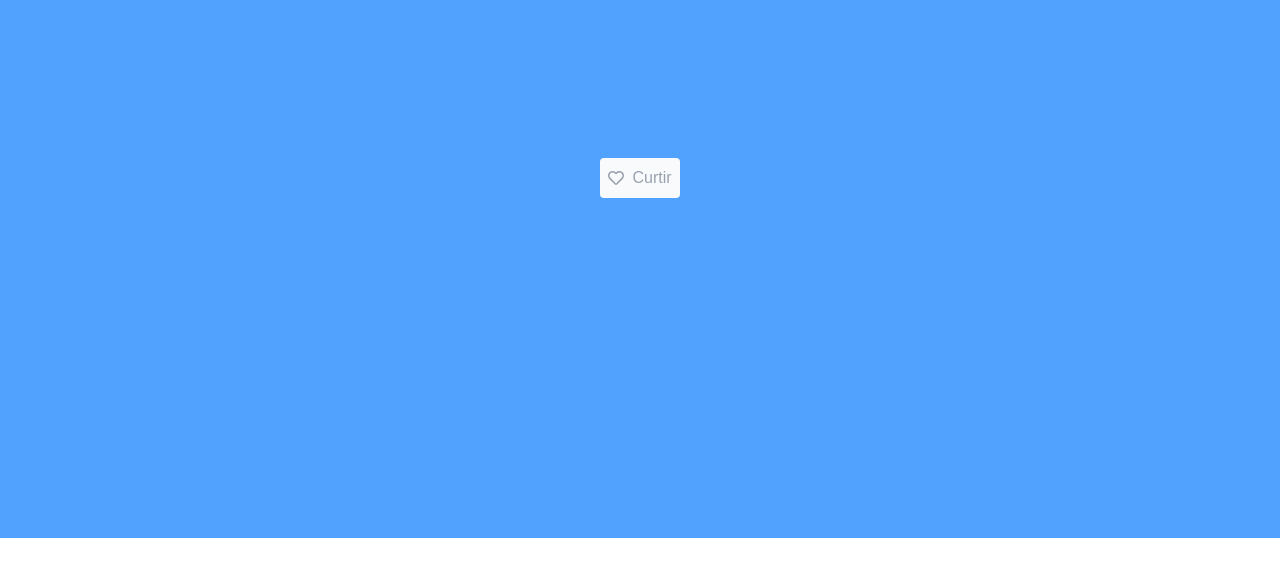
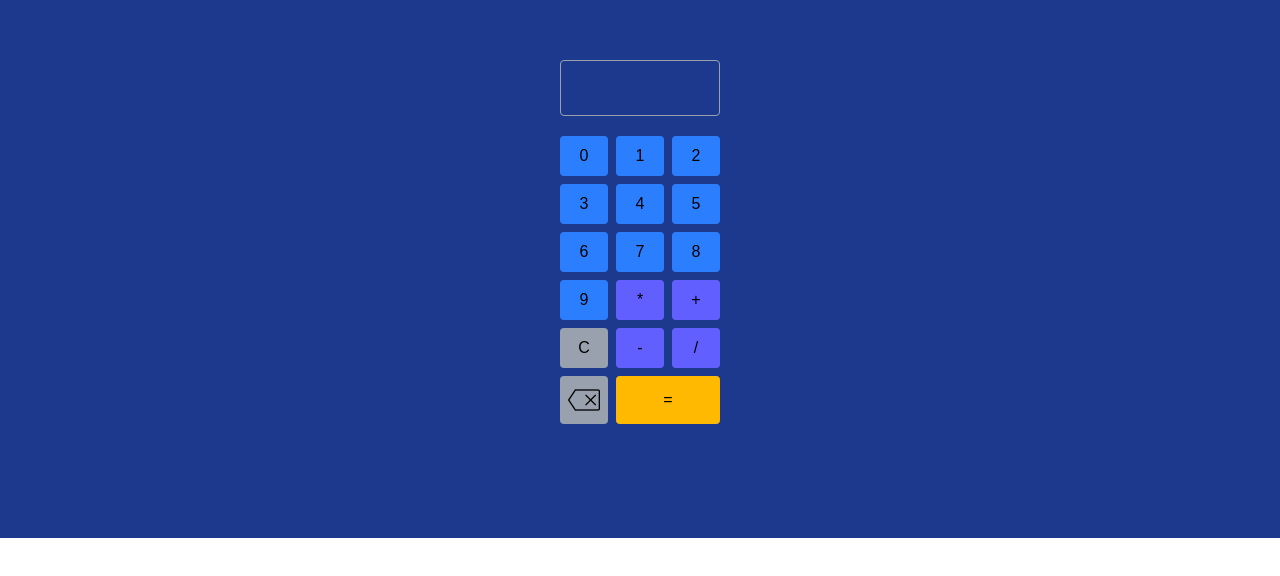
Before and after one commit to RaynerSousa/introducao-ao-nextjs, a Next.js app: page / in a window 1280 px wide. Shown: the part 182-758 px from the top of the page. Built offline with nearby package versions, Linux system fonts and the light colour scheme.

Commit message:
Mini Calculadora

```diff
--- /dev/null
+++ b/src/app/components/MineDisplay.tsx
@@ -0,0 +1,245 @@
+"use client";
+import { handleClientScriptLoad } from "next/script";
+import { useState } from "react";
+
+export default function MiniDisplay() {
+  const [display, setDisplay] = useState("");
+
+  const handleOperatorClick = (operator: string) => {
+    const operators = ["+", "-", "*", "/"];
+
+    const disableOperators = operators.filter((op) => op !== operator);
+
+    const hasAnotherOperator = disableOperators.some((op) =>
+      display.includes(op)
+    );
+    if (hasAnotherOperator) return;
+
+    setDisplay(display + operator);
+  };
+
+  const backspace = () => {
+    setDisplay(display.slice(0, -1));
+  };
+
+  const calculate = () => {
+    if (display.includes("+")) {
+      sun();
+    } else if (display.includes("-")) {
+      subtraction();
+    } else if (display.includes("*")) {
+      product();
+    } else if (display.includes("/")) {
+      division();
+    }
+  };
+
+  const sun = () => {
+    const values = display.split("+");
+
+    const result = values.reduce(
+      (acumuladora, valorAtual) => acumuladora + Number(valorAtual),
+      0
+    );
+    setDisplay(String(result));
+  };
+
+  const subtraction = () => {
+    const values = display.split("-");
+    const numberValues = values.map((value) => Number(value));
+
+    const result = numberValues.reduce(
+      (acumuladora, valorAtual) => acumuladora - valorAtual
+    );
+    setDisplay(String(result));
+  };
+  const product = () => {
+    const values = display.split("*");
+    const numberValues = values.map((value) => Number(value));
+
+    const result = numberValues.reduce(
+      (acumuladora, valorAtual) => acumuladora * valorAtual
+    );
+    setDisplay(String(result));
+  };
+
+  const division = () => {
+    const values = display.split("/");
+    const numberValues = values.map((value) => Number(value));
+
+    if (numberValues[0] === 0) {
+      setDisplay("0");
+      return;
+    }
+
+    if (numberValues.includes(0)) {
+      setDisplay("Divisão por 0");
+      return;
+    }
+
+    const result = numberValues.reduce(
+      (acumuladora, valorAtual) => acumuladora / valorAtual
+    );
+
+    setDisplay(String(result));
+  };
+
+  return (
+    <div className="flex flex-col items-center my-10">
+      {/* display */}
+      <div
+        className="flex justify-center overflow-x-auto
+                items-center border border-gray-400 rounded
+                p-2 w-40 h-14 text-center text-xl"
+      >
+        {display}
+      </div>
+
+      <div className="grid grid-cols-3 gap-2 w-40 h-40 mt-5">
+        <button
+          className="bg-blue-500 p-2 rounded"
+          onClick={() => {
+            setDisplay(display + "0");
+          }}
+        >
+          0
+        </button>
+        <button
+          onClick={() => {
+            setDisplay(display + "1");
+          }}
+          className="bg-blue-500 p-2 rounded"
+        >
+          1
+        </button>
+        <button
+          onClick={() => {
+            setDisplay(display + "2");
+          }}
+          className="bg-blue-500 p-2 rounded"
+        >
+          2
+        </button>
+        <button
+          onClick={() => {
+            setDisplay(display + "3");
+          }}
+          className="bg-blue-500 p-2 rounded"
+        >
+          3
+        </button>
+        <button
+          onClick={() => {
+            setDisplay(display + "4");
+          }}
+          className="bg-blue-500 p-2 rounded"
+        >
+          4
+        </button>
+        <button
+          onClick={() => {
+            setDisplay(display + "5");
+          }}
+          className="bg-blue-500 p-2 rounded"
+        >
+          5
+        </button>
+        <button
+          onClick={() => {
+            setDisplay(display + "6");
+          }}
+          className="bg-blue-500 p-2 rounded"
+        >
+          6
+        </button>
+        <button
+          onClick={() => {
+            setDisplay(display + "7");
+          }}
+          className="bg-blue-500 p-2 rounded"
+        >
+          7
+        </button>
+        <button
+          onClick={() => {
+            setDisplay(display + "8");
+          }}
+          className="bg-blue-500 p-2 rounded"
+        >
+          8
+        </button>
+        <button
+          onClick={() => {
+            setDisplay(display + "9");
+          }}
+          className="bg-blue-500 p-2 rounded"
+        >
+          9
+        </button>
+
+        <button
+          onClick={() => {
+            handleOperatorClick("*");
+          }}
+          className="bg-indigo-500 p-2 rounded"
+        >
+          *
+        </button>
+
+        {/* Botão Soma */}
+        <button
+          onClick={() => {
+            handleOperatorClick("+");
+          }}
+          className="bg-indigo-500 p-2 rounded"
+        >
+          +
+        </button>
+
+        <button
+          onClick={() => {
+            setDisplay("");
+          }}
+          className="bg-gray-400 p-2 rounded"
+        >
+          C
+        </button>
+
+        <button
+          onClick={() => {
+            handleOperatorClick("-");
+          }}
+          className="bg-indigo-500 p-2 rounded"
+        >
+          -
+        </button>
+
+        <button
+          onClick={() => {
+            handleOperatorClick("/");
+          }}
+          className="bg-indigo-500 p-2 rounded"
+        >
+          /
+        </button>
+
+        <button
+          onClick={() => {
+            backspace();
+          }}
+          className="bg-gray-400 p-2 rounded col-span-1"
+        >
+          <img src="/backspace.png" alt="" />
+        </button>
+        <button
+          onClick={() => {
+            calculate();
+          }}
+          className="bg-amber-400 p-2 rounded col-span-2    "
+        >
+          =
+        </button>
+      </div>
+    </div>
+  );
+}
--- a/src/app/page.tsx
+++ b/src/app/page.tsx
@@ -1,14 +1,15 @@
 import Wellcome from "./components/Wellcome";
-import MiniDisplay from "./components/Display";
+import MiniDisplay from "./components/MineDisplay";
 import LikeButton from "./components/LikeButton";
 
 export default function Home() {
   return (
-    <div className="flex justify-center items-center h-180 bg-blue-400">
+    <div className="flex justify-center items-center h-180 bg-blue-900 ">
       <div>
         {/* <Wellcome /> */}
         {/* <MiniDisplay/> */}
-        <LikeButton />
+        {/* <LikeButton /> */}
+        <MiniDisplay/>
       </div>
     </div>
   );
```
Also changed, not shown: public/backspace.png (added).
